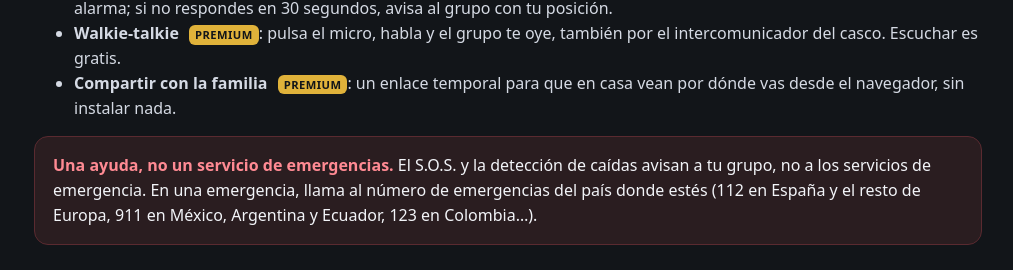
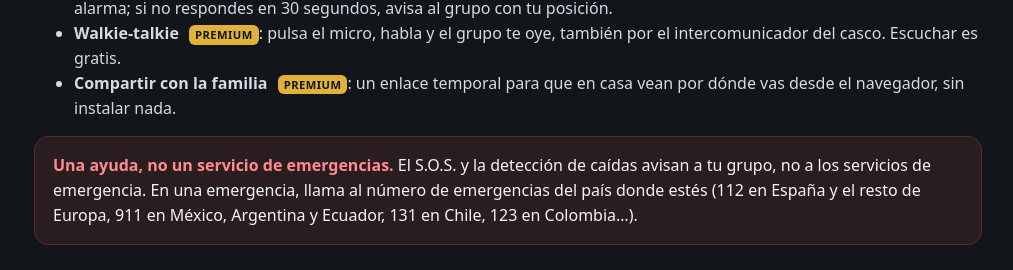
Before and after one commit to gpxgrouptracker/gpxgrouptracker.github.io, a plain HTML site: page ayuda.html in a window 1280 px wide. Shown: the part 2932-3202 px from the top of the page, without its empty margins (132-1145 px from the left). Drawn offline with Linux system fonts and the light colour scheme.

Commit message:
Ayuda: 131 en Chile

```diff
--- a/ayuda.html
+++ b/ayuda.html
@@ -100,7 +100,7 @@
       <li><strong>Walkie-talkie</strong> <span class="tag">PREMIUM</span>: pulsa el micro, habla y el grupo te oye, también por el intercomunicador del casco. Escuchar es gratis.</li>
       <li><strong>Compartir con la familia</strong> <span class="tag">PREMIUM</span>: un enlace temporal para que en casa vean por dónde vas desde el navegador, sin instalar nada.</li>
     </ul>
-    <div class="notice"><strong>Una ayuda, no un servicio de emergencias.</strong> El S.O.S. y la detección de caídas avisan a tu grupo, no a los servicios de emergencia. En una emergencia, llama al número de emergencias del país donde estés (112 en España y el resto de Europa, 911 en México, Argentina y Ecuador, 123 en Colombia…).</div>
+    <div class="notice"><strong>Una ayuda, no un servicio de emergencias.</strong> El S.O.S. y la detección de caídas avisan a tu grupo, no a los servicios de emergencia. En una emergencia, llama al número de emergencias del país donde estés (112 en España y el resto de Europa, 911 en México, Argentina y Ecuador, 131 en Chile, 123 en Colombia…).</div>
 
     <h2 id="faq">Preguntas frecuentes</h2>
 
```
